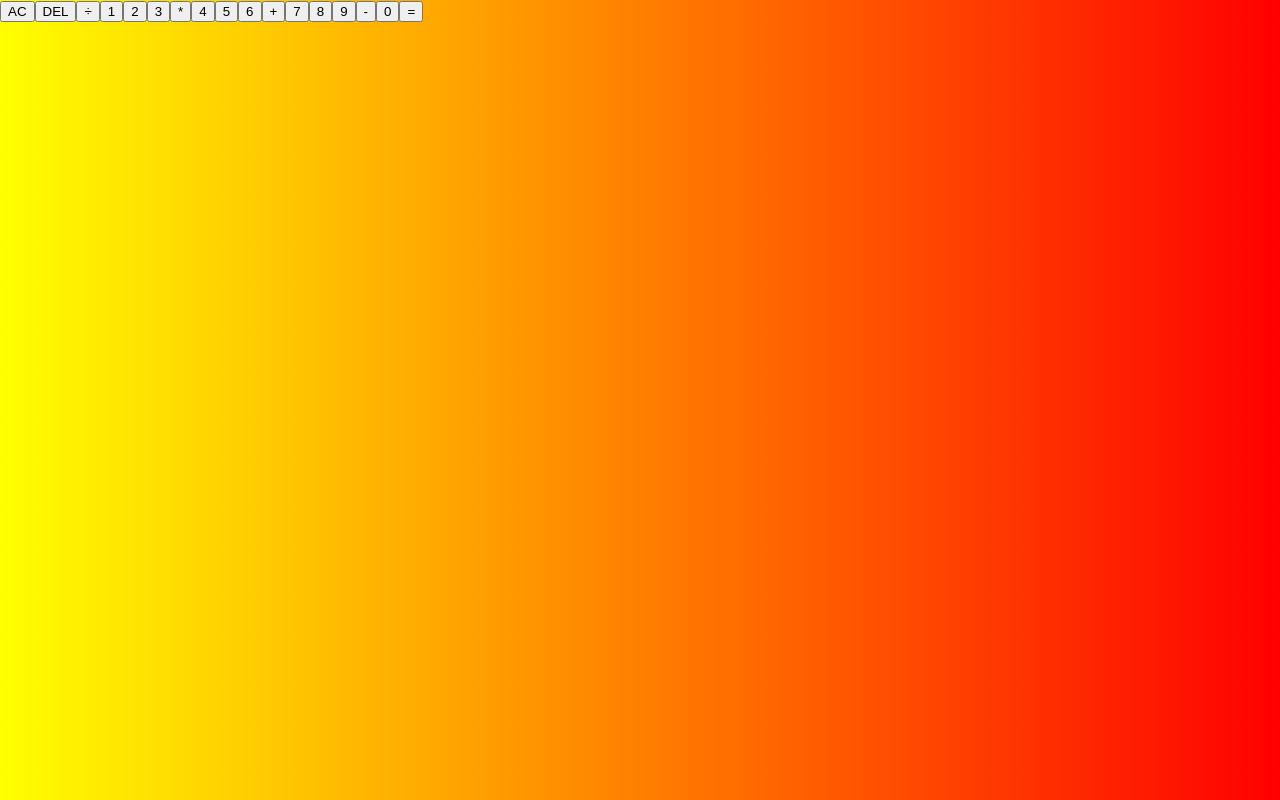
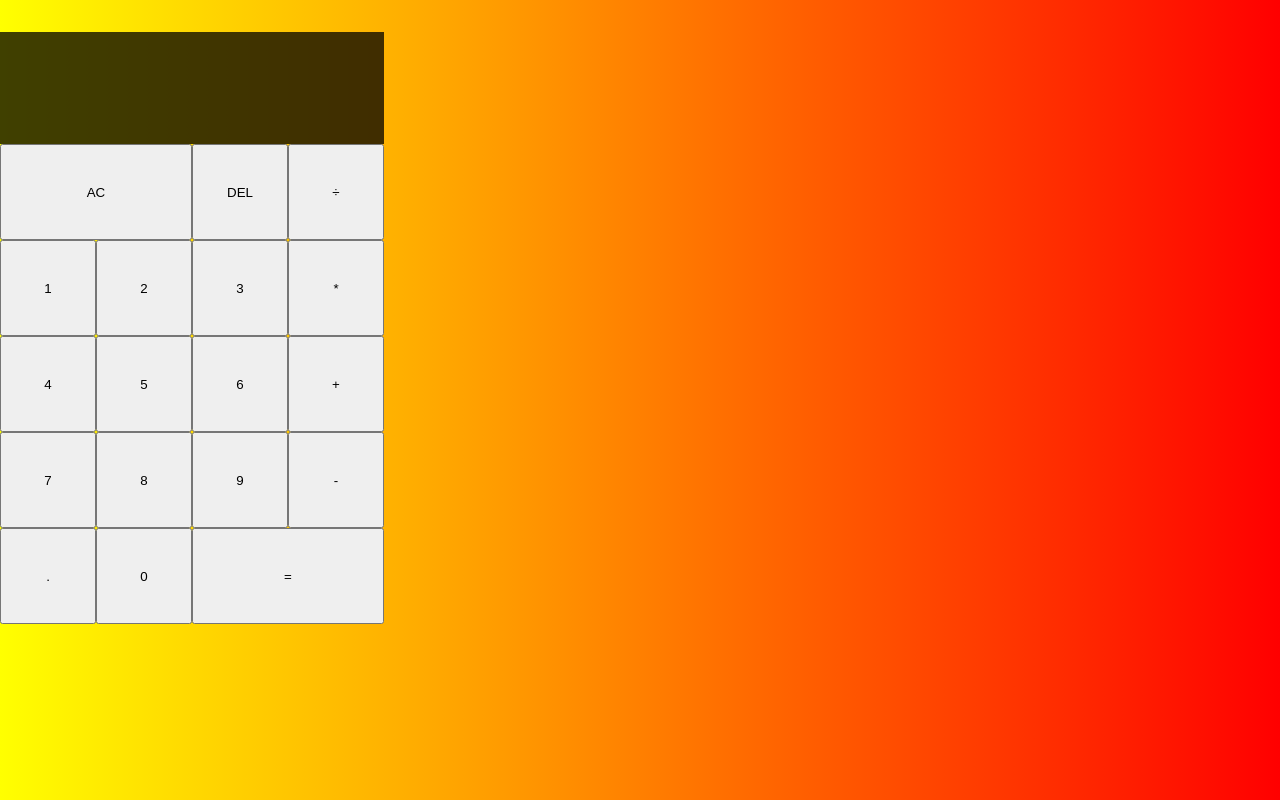
Before and after one commit to Arthur1112/react-calculator-v1, a React (Create React App) app: page / in a window 1280 px wide. Built offline with nearby package versions, Linux system fonts and the light colour scheme.

Commit message:
add css to buttons

```diff
--- a/src/App.css
+++ b/src/App.css
@@ -8,3 +8,19 @@ body {
   margin: 0;
   background: linear-gradient(to left, red, yellow);
 }
+
+.calculatior-grid {
+  display: grid;
+  margin-top: 2rem;
+  grid-template-columns: repeat(4, 6rem);
+  grid-template-rows: minmax(7rem, auto) repeat(5, 6rem);
+}
+
+.span-two {
+  grid-column: span 2;
+}
+
+.output {
+  grid-column: 1 / -1;
+  background-color: rgba(0, 0, 0, .75);
+}
--- a/src/App.js
+++ b/src/App.js
@@ -2,7 +2,7 @@ import './App.css';
 
 function App() {
   return (
-    <div>
+    <div className='calculatior-grid'>
       <div className='output'>
         <div className='previous-oprand'></div>
         <div className='current-oprand'></div>
@@ -22,6 +22,7 @@ function App() {
         <button>8</button>
         <button>9</button>
         <button>-</button>
+        <button>.</button>
         <button>0</button>
         <button className='span-two'>=</button>
     </div>
```
